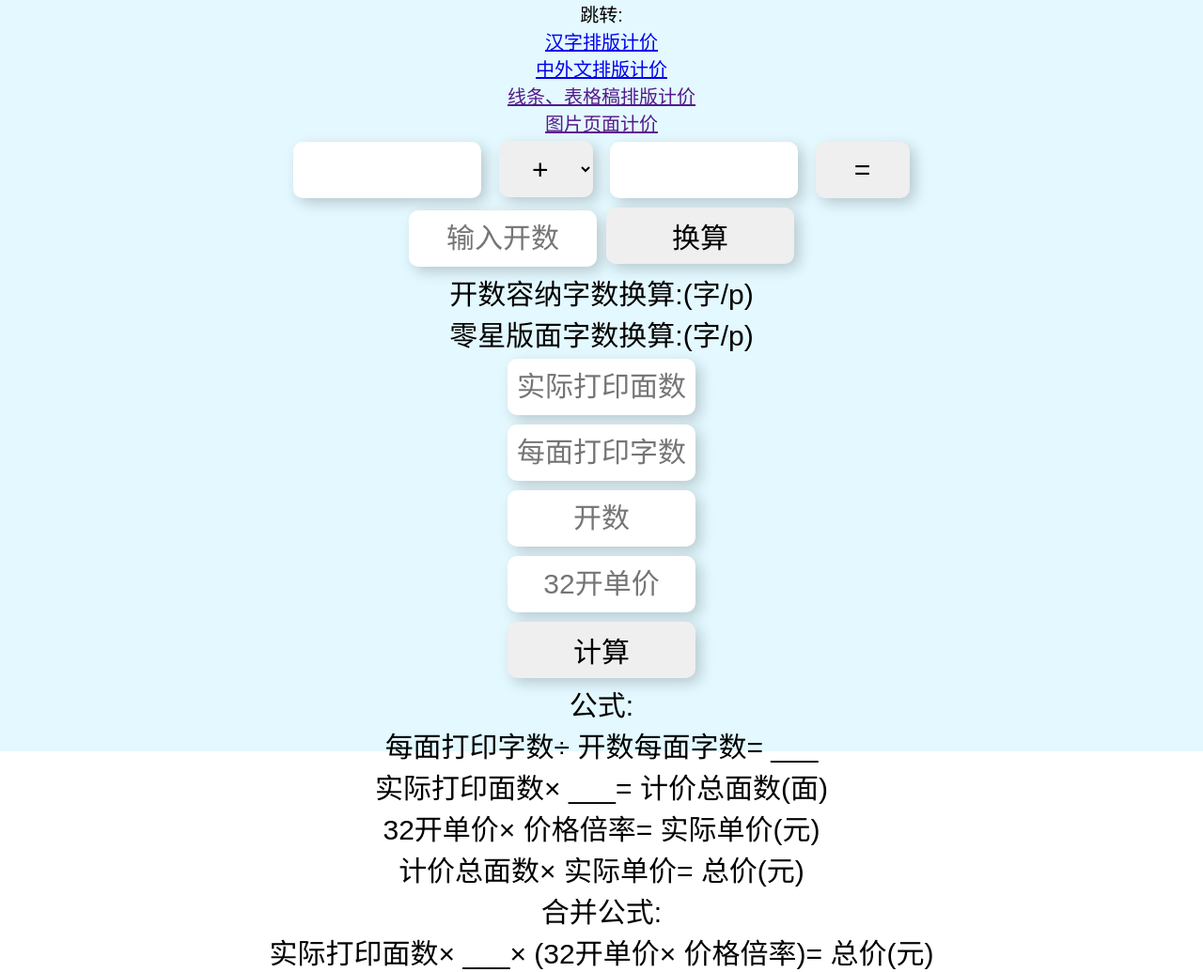
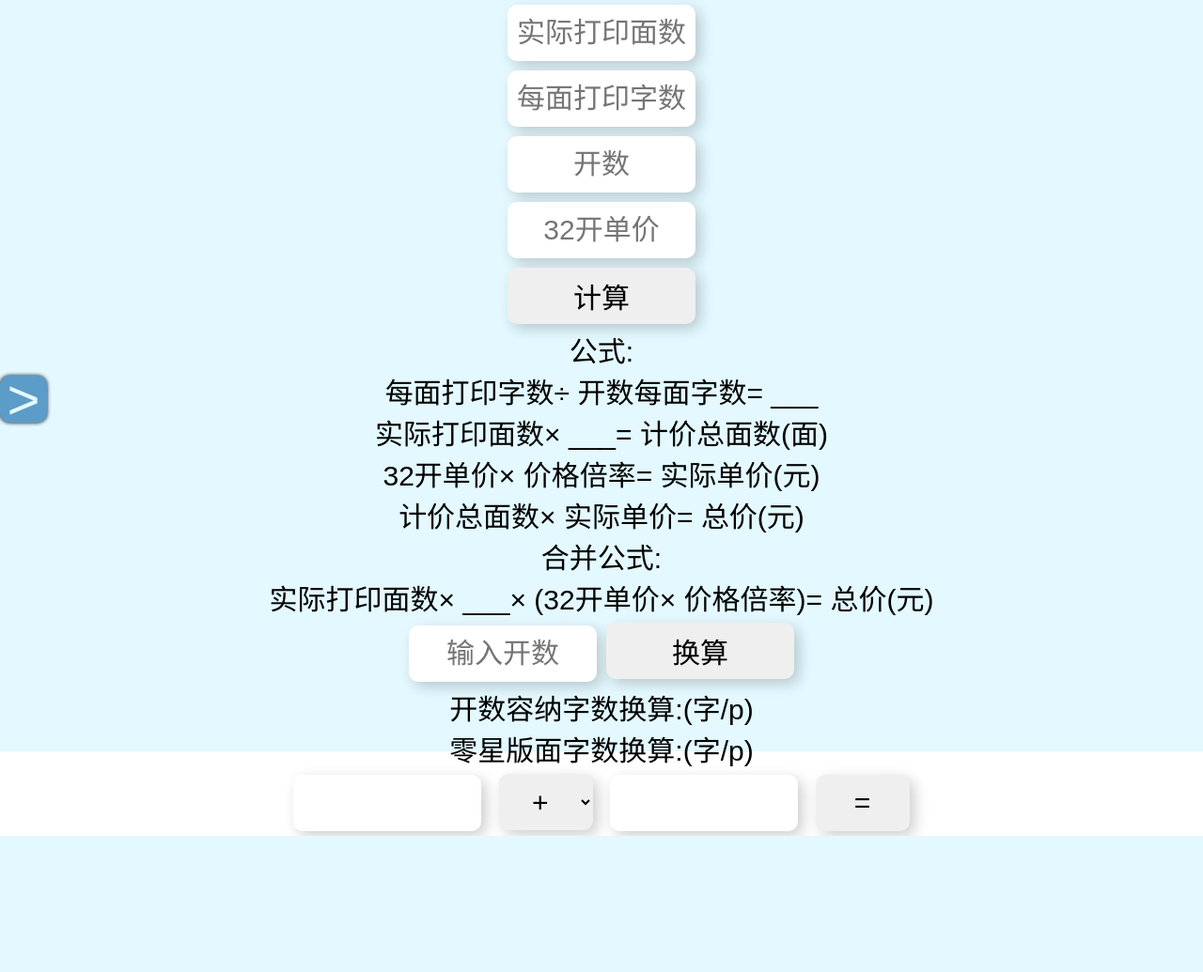
Before and after one commit to display233/wangye, a PHP site: page /ysjjs.html in a window 1280 px wide. Shown: the whole page at 94% size. After the commit the page ends 890 px from the top, so only its background shows below. Run offline with PHP 8.4, Linux system fonts and the light colour scheme.

Commit message:
Add files via upload

```diff
--- a/bbbs.css
+++ b/bbbs.css
@@ -58,6 +58,9 @@
     transition: 0.2s;
     overflow: hidden;
 }
+.gqxz p{
+    color: #8289DF;
+}
 .qx{
     position: absolute;
     top: 0;
--- /dev/null
+++ b/gkb.css
@@ -0,0 +1,5 @@
+.gkbbody{
+    text-align:center;
+    font-size:50px;
+    background-color:#ABCDEF;
+}
--- a/index.html
+++ b/index.html
@@ -4,7 +4,7 @@
     <meta charset="utf-8">
     <meta name="viewport" content="width=device-width, initial-scale=1" />
     <title>首页</title>
-    <link rel="stylesheet" type="text/css" href="tongyong.css">
+    <link rel="stylesheet" type="text/css" href="index.css">
     <script type="text/javascript">
     function show() {
       alert("登录失败");
--- /dev/null
+++ b/ljct.css
@@ -0,0 +1,119 @@
+a:link{
+    color: #00FFD4;
+}
+a:visited{
+    color: #D1A3DA;
+}
+.xsyc{
+    width: 500px;
+    height: 100vh;
+    position: absolute;
+    top: 0;
+}
+.xsyc input {
+    display: none;
+    position: absolute;
+    top: 50%;
+    right: 0;
+}
+.zyjt{
+    position: absolute;
+    top: 50%;
+    left: 0;
+    font-size: 60px;
+    background-color: #5C9CC8;
+    color: #e3f9ff;
+    width: 50px;
+    height: 50px;
+    border-radius: 10px;
+    display: flex;
+    justify-content: center;
+    align-items: center;
+    overflow: hidden;
+    transition: all 0.3s;
+    box-shadow: 0px 0px 4px 0px #000;
+}
+.xsyc input#zyjt:checked+label span{
+    transform: rotate(180deg);
+    left: 475px;
+    background-color: #e3f9ff;
+    color: #5C9CC8;
+}
+.xsyc input#zyjt:checked~.wai{
+    width: 500px;
+    height: 100vh;
+    padding: 3px 6px;
+}
+.zyjt:before{
+    content: ">";
+}
+.wai {
+    width: 0;
+    height: 0;
+    background-color: #C1F2FF;
+    color: #5C9CC8;
+    transition: all 0.3s;
+    letter-spacing: 0.5px;
+    overflow: hidden;
+    box-sizing: border-box;
+}
+.bt{
+    text-align: center;
+    margin-bottom: 10px;
+    font-size: 50px;
+    color: #0E6CAD;
+}
+.nei>label{
+    position: relative;
+    width: 100%;
+    height: 80px;
+    display: flex;
+    align-items: center;
+}
+.nei>label>span {
+    flex: 1;
+}
+.nei span{
+    font-size: 50px;
+}
+.wzpbjj{
+    position: absolute;
+    right: 20px;
+    font-size: 20px;
+    width: 24px;
+    height: 24px;
+    display: flex;
+    justify-content: center;
+    align-items: center;
+    transition: all 0.3s;
+    transform: rotate(90deg);
+}
+.wzpbjj:before {
+    content: ">";
+}
+.ljtz {
+    height: 0;
+    overflow: hidden;
+    display: flex;
+    flex-wrap: wrap;
+    transition: 0.3s;
+}
+.ljtz span{
+    width: 100%;
+    text-indent: 20px;
+    line-height: 30px;
+}
+.nei input#wzpbjj:checked+label .wzpbjj {
+    transform: rotate(270deg);
+    color: #0000FF;
+}
+.nei input#wzpbjj:checked~.ljtz{
+    height: calc(2 * 70px);
+}
+.nei input#wzpbjj1:checked+label .wzpbjj {
+    transform: rotate(270deg);
+    color: #0000FF;
+}
+.nei input#wzpbjj1:checked~.ljtz{
+    height: calc(2 * 70px);
+}
--- a/ysjjs.css
+++ b/ysjjs.css
@@ -11,6 +11,7 @@
    width: 100%;
    height: 100vh;
    background: #e3f9ff;
+   position: relative;
 }
 .divbj input{
    border: 0;
@@ -99,9 +100,6 @@
    margin: 5px;
    font-size: 30px;
 }
-.divwxts{
-   font-size:20px;
-}
 .divjsjg{
    font-size:30px;
 }
--- a/ysjjs.html
+++ b/ysjjs.html
@@ -5,35 +5,11 @@
 	<title>印刷价计算</title>
 	<link rel="stylesheet" href="template">
 	<link rel="stylesheet" type="text/css" href="ysjjs.css">
+	<link rel="stylesheet" href="ljct.css">
 	<script src="math.min.js"></script>
 </head>
     <body>
     <div class="divbj">
-    <div class="divwxts">
-       <p>跳转:<br>
-          <a href="ysjjs.html">汉字排版计价</a><br>
-          <a href="zww.html">中外文排版计价</a><br>
-          <a href="">线条、表格稿排版计价</a><br>
-          <a href="">图片页面计价</a><br>
-       </p>
-    </div>
-    <div class="divjsjg">
-        <input id="sra" maxlength="10"></input>
-        <select id="sf">
-            <option>+</option>
-            <option>-</option>
-            <option>×</option>
-            <option>÷</option>
-        </select>
-        <input id="srb" maxlength="10"></input>
-        <button onclick="sdjs()">=</button>
-        <span id="xsjg"><span>
-    </div>
-    <div class="divhsjg">
-        <input id="srks" maxlength="8" placeholder="输入开数"><button onclick="kshs()">换算</button><br>
-        开数容纳字数换算:<span id="pthsa"></span>(字/p)<br>
-        零星版面字数换算:<span id="lxhsa"></span>(字/p)
-    </div>
     <div>
         <input id="sjm" maxlength="8" placeholder="实际打印面数"><br>
         <input id="sjz" maxlength="8" placeholder="每面打印字数"><br>
@@ -71,6 +47,59 @@
             <span id="ksjgb">价格倍率)=</span>
             <span id="zjb">总价(元)</span>
         </p>
+    </div>
+    <div class="divhsjg">
+        <input id="srks" maxlength="8" placeholder="输入开数"><button onclick="kshs()">换算</button><br>
+        开数容纳字数换算:<span id="pthsa"></span>(字/p)<br>
+        零星版面字数换算:<span id="lxhsa"></span>(字/p)
+    </div>
+    <div class="divjsjg">
+        <input id="sra" maxlength="10"></input>
+        <select id="sf">
+            <option>+</option>
+            <option>-</option>
+            <option>×</option>
+            <option>÷</option>
+        </select>
+        <input id="srb" maxlength="10"></input>
+        <button onclick="sdjs()">=</button>
+        <span id="xsjg"><span>
+    </div>
+    <div class="xsyc">
+        <input type="checkbox" id="zyjt">
+        <label for="zyjt">
+            <span class="zyjt"></span>
+        </label>
+        <div class="wai">
+            <div class="bt">
+                <h1>链接跳转</h1>
+            </div>
+
+            <div class="nei">
+                <input type="checkbox" id="wzpbjj">
+                <label for="wzpbjj">
+                    <span>文字排版计价</span>
+                    <span class="wzpbjj"></span>
+                </label>
+                <div class="ljtz">
+                    <span><a href="ysjjs.html">纯中文</a></span>
+                    <span><a href="zww.html">中外文</a></span>
+                </div>
+            </div>
+
+            <div class="nei">
+                <input type="checkbox" id="wzpbjj1">
+                <label for="wzpbjj1">
+                    <span>特殊排版计价</span>
+                    <span class="wzpbjj"></span>
+                </label>
+                <div class="ljtz">
+                    <span><a href="#">表格</a></span>
+                    <span><a href="#">图片</a></span>
+                </div>
+            </div>
+
+        </div>
     </div>
     </div>
     </body>
```
Also changed, not shown: bbbs.html (+20 -4 lines), gkb.html (+1 -1 lines), index.css (added, +15 -0 lines), zww.html (+49 -20 lines), jsq.html (line endings or trailing spaces).
